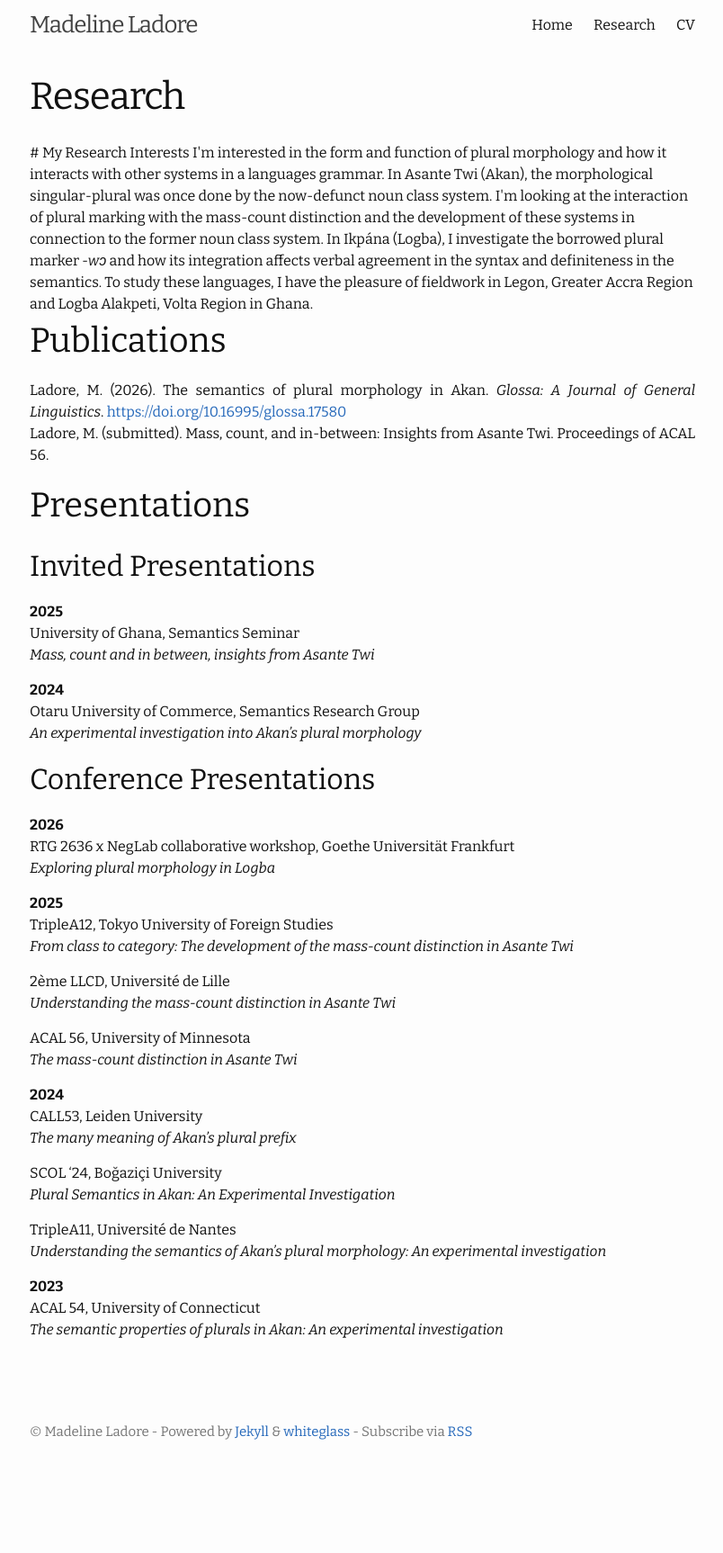
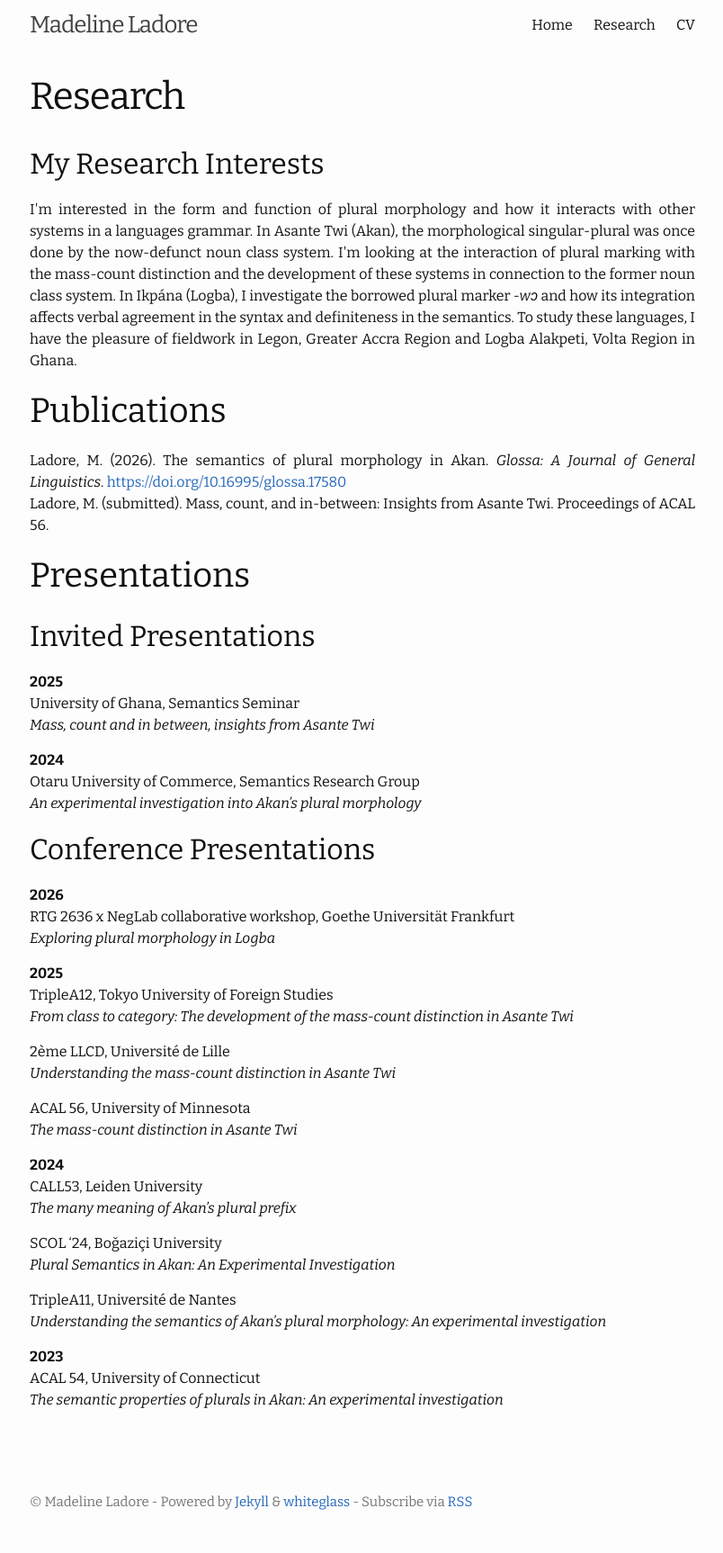
Before and after one commit to madelineladore/madelineladore.github.io, a Jekyll site: the page built from research.md, in a window 1280 px wide. Shown: the whole page at 90% size, without its empty margins (237-1041 px from the left). Built offline with Jekyll 4.4.1, drawn with Linux system fonts in a browser that asks for light colours; before the commit the page ends 1648 px from its top, so only the background shows below that.

Commit message:
Update research.md

```diff
--- a/research.md
+++ b/research.md
@@ -16,8 +16,10 @@ permalink: /research/
 </style>
 </head>
 <body>
-# My Research Interests
+<h2>My Research Interests</h2>
+ <p>
 I'm interested in the form and function of plural morphology and how it interacts with other systems in a languages grammar. In Asante Twi (Akan), the morphological singular-plural was once done by the now-defunct noun class system. I'm looking at the interaction of plural marking with the mass-count distinction and the development of these systems in connection to the former noun class system. In Ikpána (Logba), I investigate the borrowed plural marker <i>-wɔ</i> and how its integration affects verbal agreement in the syntax and definiteness in the semantics. To study these languages, I have the pleasure of fieldwork in Legon, Greater Accra Region and Logba Alakpeti, Volta Region in Ghana.
+ </p>
 </body>
 </html>
 
```
